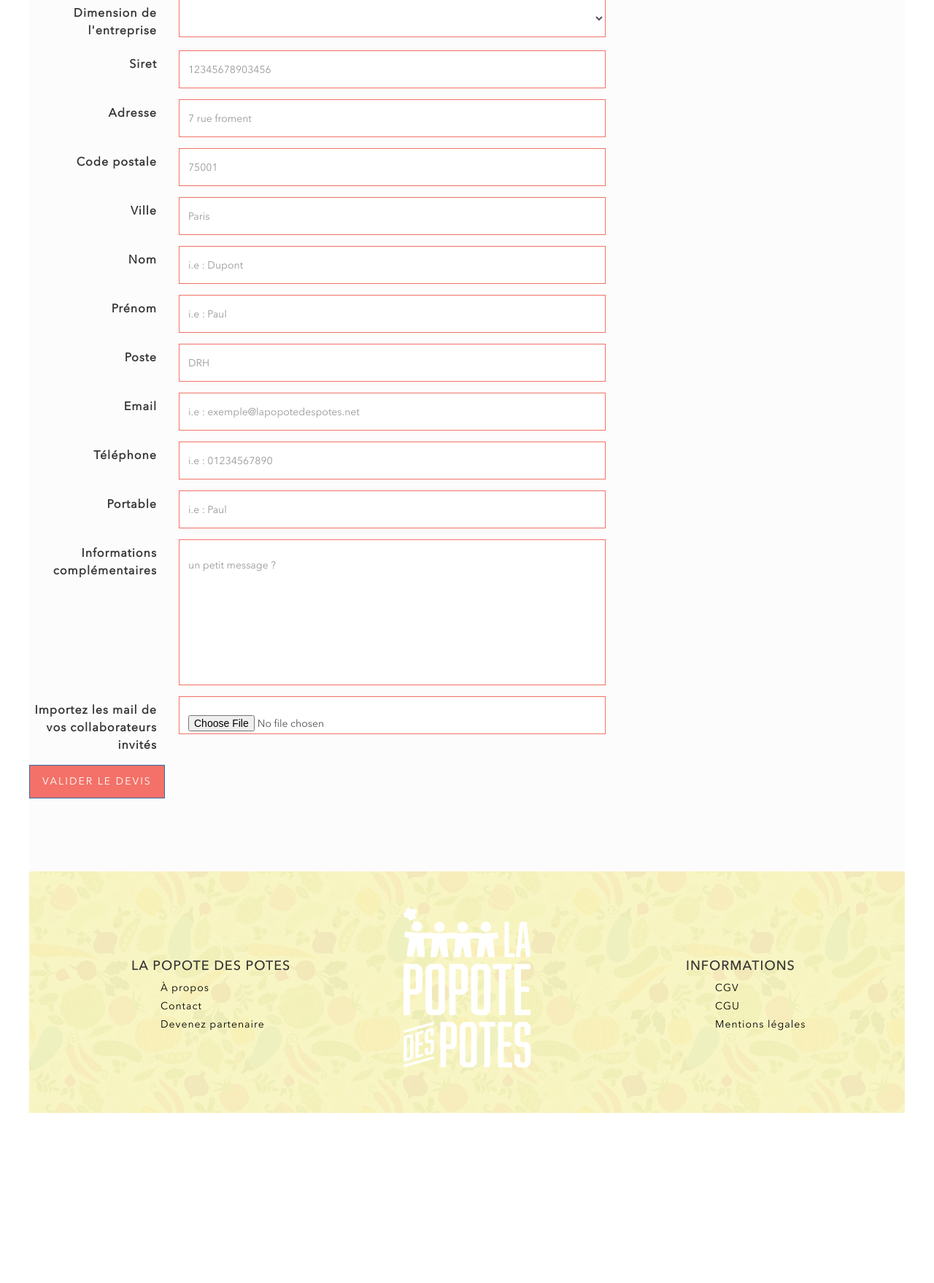
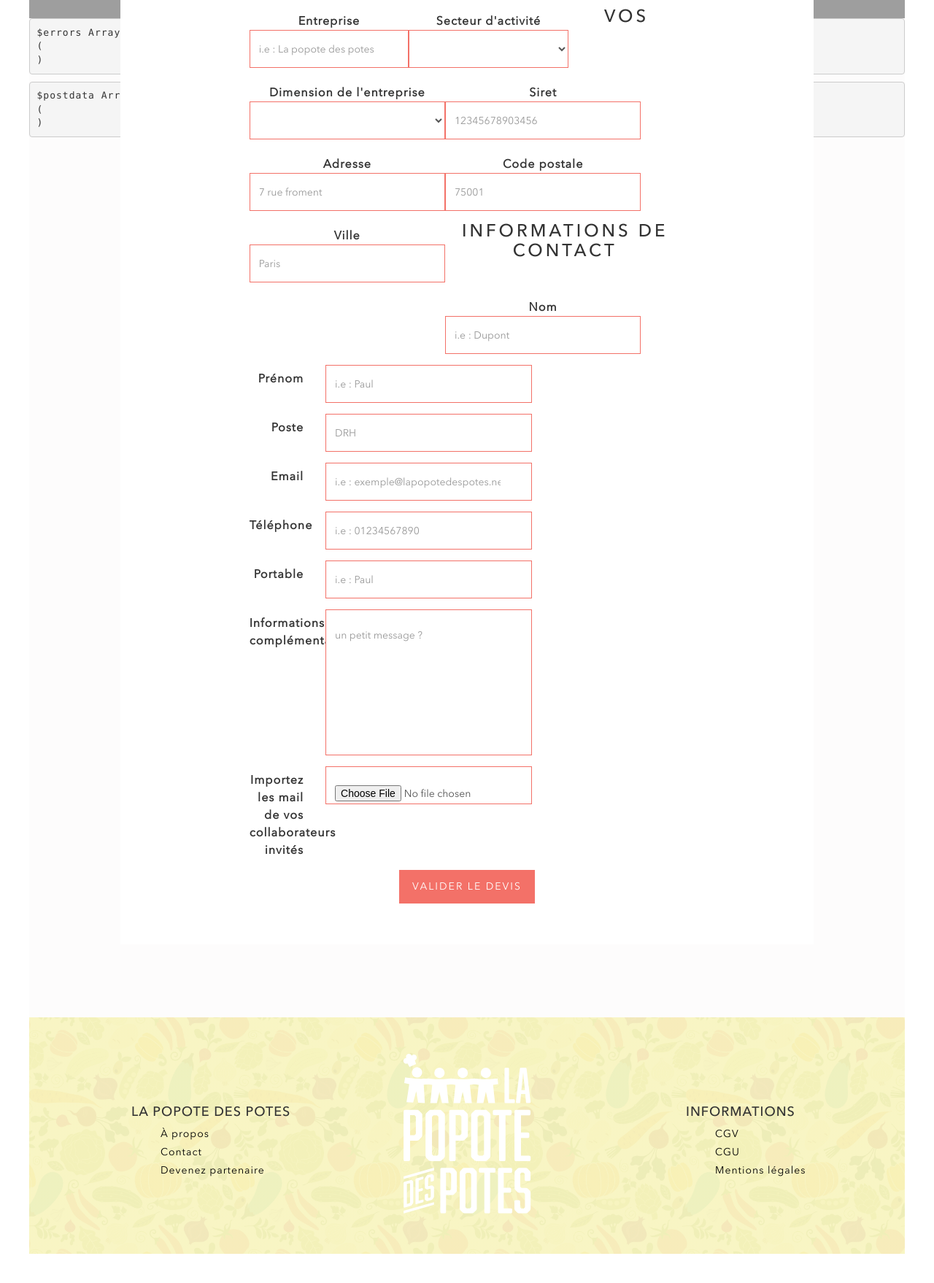
Before and after one commit to Gregory14/popotedespotes, a PHP site: page /devis in a window 1280 px wide. Shown: the part 1060-2818 px from the top of the page at 73% size. Before the commit the page ends 2585 px from the top, so only its background shows below. Run offline with PHP 8.4, Linux system fonts and the light colour scheme; tables that the repository leaves empty or names only in its code hold one stand-in row (values such as "Sample post"); some libraries are stand-ins or nearby versions; grey boxes are pictures that could not be loaded.

Commit message:
add: Images

```diff
--- a/css/style.css
+++ b/css/style.css
@@ -442,7 +442,6 @@ footer .links a {
     -ms-transform: translateY(-50px);
     -o-transform: translateY(-50px);
     transform: translateY(-210px);
-    margin-bottom: -150px;
     color: white;
     text-transform: uppercase;
 }
--- a/js/scripts.js
+++ b/js/scripts.js
@@ -19,6 +19,18 @@ $(function () {
             break;
         case 'courscours' :
             $imgUrl = "img/heroBackground4.jpg";
+            break;
+        case 'courslist' :
+            $imgUrl = "img/heroBackground4.jpg";
+            break;
+        case 'deviscommande' :
+            $imgUrl = "img/heroBackground5.jpg";
+            break;
+        case 'devisform' :
+            $imgUrl = "img/heroBackground5.jpg";
+            break;
+        case 'devislist' :
+            $imgUrl = "img/heroBackground5.jpg";
             break;
         default :
             $imgUrl = "img/heroBackground.jpg";
--- a/views/cours/list.php
+++ b/views/cours/list.php
@@ -1,5 +1,5 @@
 <div class="container">
-    <section class="overlayContainer">
+    <section class="col-lg-10 col-lg-offset-1 overlayContainer">
     <h1>Mes popotes en cours</h1>
 <a href="reservation.php?action=edit" class="btn">Créer une réservation</a>
 <ul>
--- a/views/devis/form.php
+++ b/views/devis/form.php
@@ -22,18 +22,24 @@ if (DEBUG) {
 }
 ?>
 
+<div class="container">
+    <section class="col-lg-10 col-lg-offset-1 overlayContainer">
+        <div class="row">
+
 <h1>Demande de devis</h1>
 
 
 <form method="post" action="devis.php?action=save" enctype="multipart/form-data" id="devis_form"
-      class="form-horizontal">
+      class="form-horizontal col-lg-8 col-lg-offset-2 ">
+    <h3>Votre entreprise</h3>
+
     <?php
     if (isset($postdata) && isset($postdata['devis']) && !empty($postdata['devis']) ){
         ?>
-        <div class="form-group has-feedback">
-            <label for="devis" class="col-xs-2 control-label">Devis n°</label>
+        <div class="form-group has-feedback col-lg-12">
+            <label for="devis" class="control-label">Devis n°</label>
 
-            <div class="col-xs-6">
+            <div class="">
                 <input type="text" id="devis" name="devis" class="form-control" readonly placeholder=""
                        value="<?php echo !empty($postdata['devis']) ? ($postdata['devis']) : '' ?>">
             </div>
@@ -42,19 +48,20 @@ if (DEBUG) {
     }
     ?>
 
-    <div class="form-group has-feedback">
-        <label for="entreprise" class="col-xs-2 control-label">Entreprise</label>
+    <div class="form-group has-feedback col-lg-5">
+        <label for="entreprise" class="control-label">Entreprise</label>
 
-        <div class="col-xs-6">
+        <div class="">
             <input type="text" id="entreprise" name="entreprise" class="form-control" placeholder="i.e : La popote des potes"
                    value="<?php echo !empty($postdata['entreprise']) ? ($postdata['entreprise']) : '' ?>">
         </div>
     </div>
 
-    <div class="form-group has-feedback">
-        <label for="secteur" class="col-xs-2 control-label">Secteur d'activité</label>
 
-        <div class="col-xs-6">
+    <div class="form-group has-feedback col-lg-5 col-lg-offset-2">
+        <label for="secteur" class="control-label">Secteur d'activité</label>
+
+        <div class="">
             <select id="secteur" name="secteur" class="form-control">
                     <option value="Agricole" <?php if (isset($postdata['secteur']) && $postdata['secteur']=='Agricole') {echo 'selected';} ?>>Agricole</option>
                     <option value="Automobile" <?php if (isset($postdata['secteur']) && $postdata['secteur']=='Automobile') {echo 'selected';} ?>>Automobile</option>
@@ -65,10 +72,11 @@ if (DEBUG) {
         </div>
     </div>
 
-    <div class="form-group has-feedback">
-        <label for="dimension" class="col-xs-2 control-label">Dimension de l'entreprise</label>
 
-        <div class="col-xs-6">
+    <div class="form-group has-feedback col-lg-6">
+        <label for="dimension" class="control-label">Dimension de l'entreprise</label>
+
+        <div class="">
             <select id="dimension" name="dimension" class="form-control">
                     <option value="small" <?php if (isset($postdata['dimension']) && $postdata['dimension']=='small') {echo 'selected';} ?>>Moins de 10</option>
                     <option value="little" <?php if (isset($postdata['dimension']) && $postdata['dimension']=='little') {echo 'selected';} ?>>Entre 10 et 20</option>
@@ -78,46 +86,48 @@ if (DEBUG) {
             </div>
         </div>
 
-    <div class="form-group has-feedback">
-        <label for="siret" class="col-xs-2 control-label">Siret</label>
 
-        <div class="col-xs-6">
+    <div class="form-group has-feedback col-lg-6">
+        <label for="siret" class="control-label">Siret</label>
+
+        <div class="">
             <input type="text" id="siret" name="siret" class="form-control" placeholder="12345678903456"
                    value="<?php echo !empty($postdata['siret']) ? ($postdata['siret']) : '' ?>">
         </div>
     </div>
 
-    <div class="form-group has-feedback">
-        <label for="adresse" class="col-xs-2 control-label">Adresse</label>
+    <div class="form-group has-feedback col-lg-6">
+        <label for="adresse" class="control-label">Adresse</label>
 
-        <div class="col-xs-6">
+        <div class="">
             <input type="text" id="adresse" name="adresse" class="form-control" placeholder="7 rue froment"
                    value="<?php echo !empty($postdata['adresse']) ? ($postdata['adresse']) : '' ?>">
         </div>
     </div>
 
-    <div class="form-group has-feedback">
-        <label for="code postal" class="col-xs-2 control-label">Code postale</label>
+    <div class="form-group has-feedback col-lg-6">
+        <label for="code postal" class="control-label">Code postale</label>
 
-        <div class="col-xs-6">
+        <div class="">
             <input type="tel" id="cp" name="cp" class="form-control" placeholder="75001"
                    value="<?php echo !empty($postdata['cp']) ? ($postdata['cp']) : '' ?>">
         </div>
     </div>
 
-    <div class="form-group has-feedback">
-        <label for="ville" class="col-xs-2 control-label">Ville</label>
+    <div class="form-group has-feedback col-lg-6">
+        <label for="ville" class="control-label">Ville</label>
 
-        <div class="col-xs-6">
+        <div class="">
             <input type="text" id="ville" name="ville" class="form-control" placeholder="Paris"
                    value="<?php echo !empty($postdata['ville']) ? ($postdata['ville']) : '' ?>">
         </div>
     </div>
 
-    <div class="form-group has-feedback">
-        <label for="name" class="col-xs-2 control-label">Nom</label>
+    <h3>Vos informations de contact</h3>
+    <div class="form-group has-feedback col-lg-6">
+        <label for="name" class="control-label">Nom</label>
 
-        <div class="col-xs-6">
+        <div class="">
             <input type="text" id="nom" name="nom" class="form-control" placeholder="i.e : Dupont"
                    value="<?php echo !empty($postdata['nom']) ? ($postdata['nom']) : '' ?>">
         </div>
@@ -196,9 +206,10 @@ if (DEBUG) {
         </div>
     </div>
 
-    <input type="submit" id="ajax_form_check" class="btn btn-primary" value="Valider le devis">
+    <input type="submit" id="ajax_form_check" class="btn" value="Valider le devis">
 
 </form>
+            </div></section></div>
 <script>
     var phpErrors = <?php echo (count($errors)?json_encode($errors, JSON_FORCE_OBJECT):'{}') ?>;
 </script>
```
Also changed, not shown: views/devis/commande.php (+9 -3 lines).
